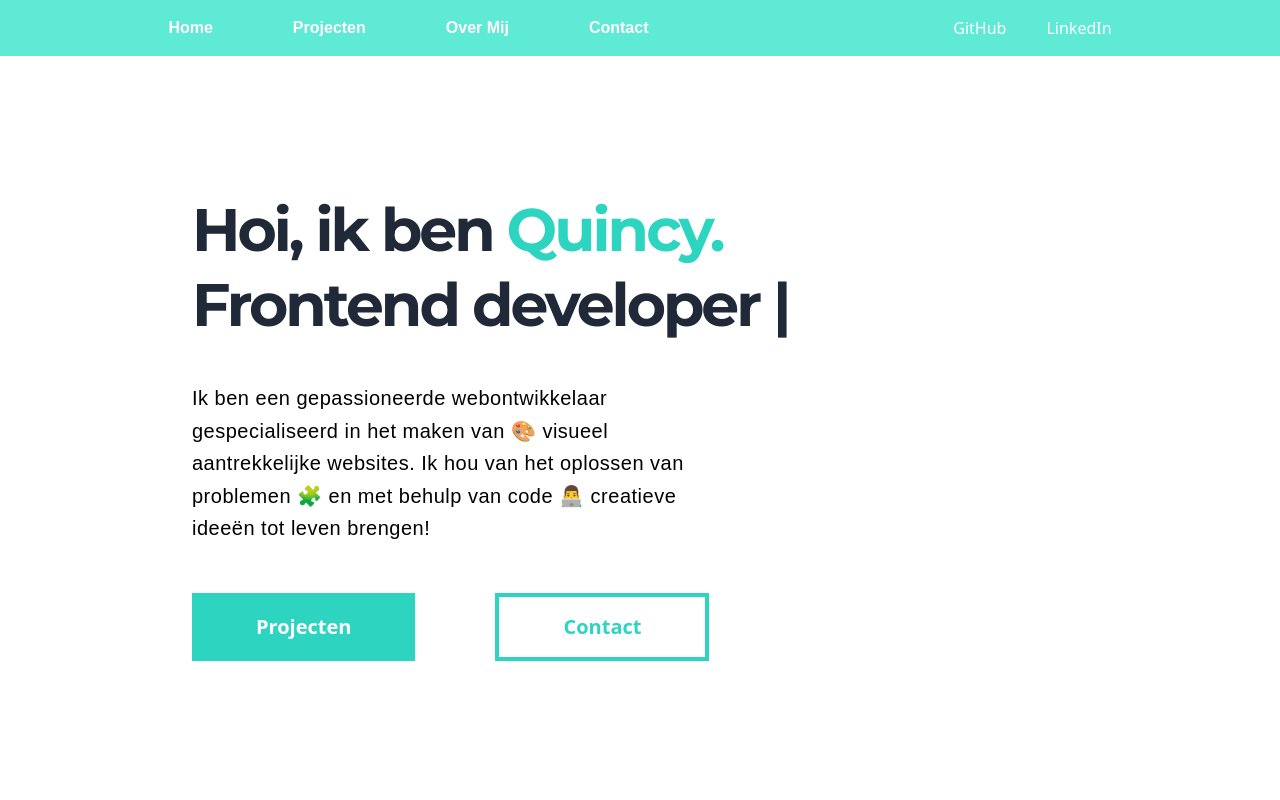
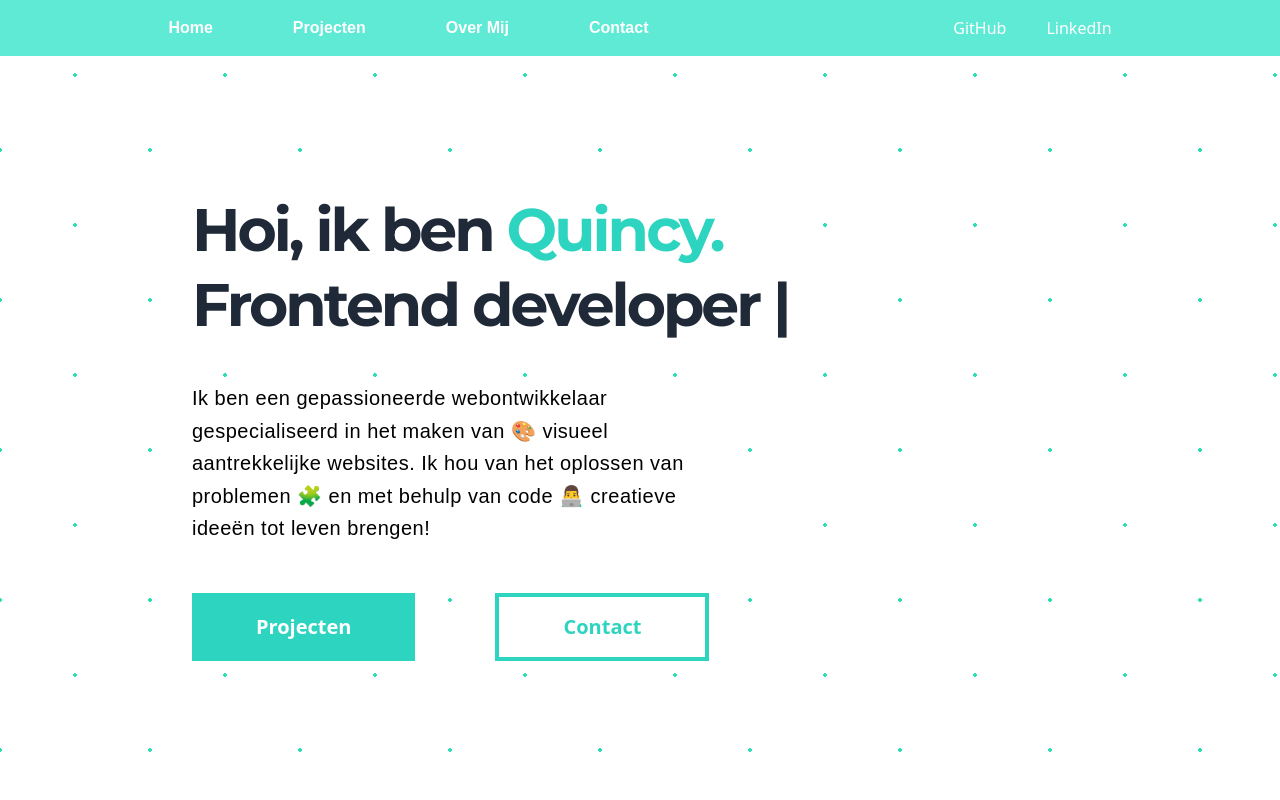
Before and after one commit to Quincy-Fer/portfolio, a React (Vite) app: page / in a window 1280 px wide. Shown: the top 800 px of the page. Built offline with nearby package versions, Linux system fonts and the light colour scheme; a web font is replaced by a local one.

Commit message:
add background pattern to hero

```diff
--- a/src/components/ButtonBorder.tsx
+++ b/src/components/ButtonBorder.tsx
@@ -4,7 +4,7 @@ const ButtonBorder = () => {
   return (
     <button
       type="button"
-      className="border-teal-400  text-xl font-bold text-teal-400 border-4 px-16 py-4 transition-all  hover:bg-teal-400
+      className="border-teal-400 bg-white  text-xl font-bold text-teal-400 border-4 px-16 py-4 transition-all  hover:bg-teal-400
        hover:text-white"
     >
       Contact
--- a/src/components/Hero.tsx
+++ b/src/components/Hero.tsx
@@ -4,13 +4,14 @@ import ButtonBorder from "./ButtonBorder";
 
 const Hero = () => {
   return (
-    <section className="p-48 max-w-[1400px] ">
-      <h1 className="font-montserrat font-bold  text-6xl text-gray-800 leading-tight tracking-tighter">
+    <section className="p-48  background-pattern  ">
+      <h1 className="bg-white max-w-[600px] font-montserrat font-bold  text-6xl text-gray-800
+      leading-tight tracking-tighter">
         Hoi, ik ben <span className="text-teal-400"> Quincy.</span>
         <br />
         Frontend developer |
       </h1>
-      <p className="mt-10 max-w-[520px] font-barlow text-xl leading-relaxed tracking-wide ">
+      <p className="bg-white mt-10 max-w-[520px] font-barlow text-xl leading-relaxed tracking-wide ">
         Ik ben een gepassioneerde webontwikkelaar gespecialiseerd in het maken
         van 🎨 visueel aantrekkelijke websites. Ik hou van het oplossen van
         problemen 🧩 en met behulp van code 👨‍💻 creatieve ideeën tot leven
--- a/src/index.css
+++ b/src/index.css
@@ -14,3 +14,12 @@
 html {
   scroll-padding-top: 85px;
 }
+
+.background-pattern {
+  background-color: #fff;
+  opacity: 1;
+  background-image: radial-gradient(#2ddfb4 2px, transparent 2px),
+    radial-gradient(#2ddfb4 2px, #fff 2px);
+  background-size: 150px 150px;
+  background-position: 0 0, 75px 75px;
+}
```
